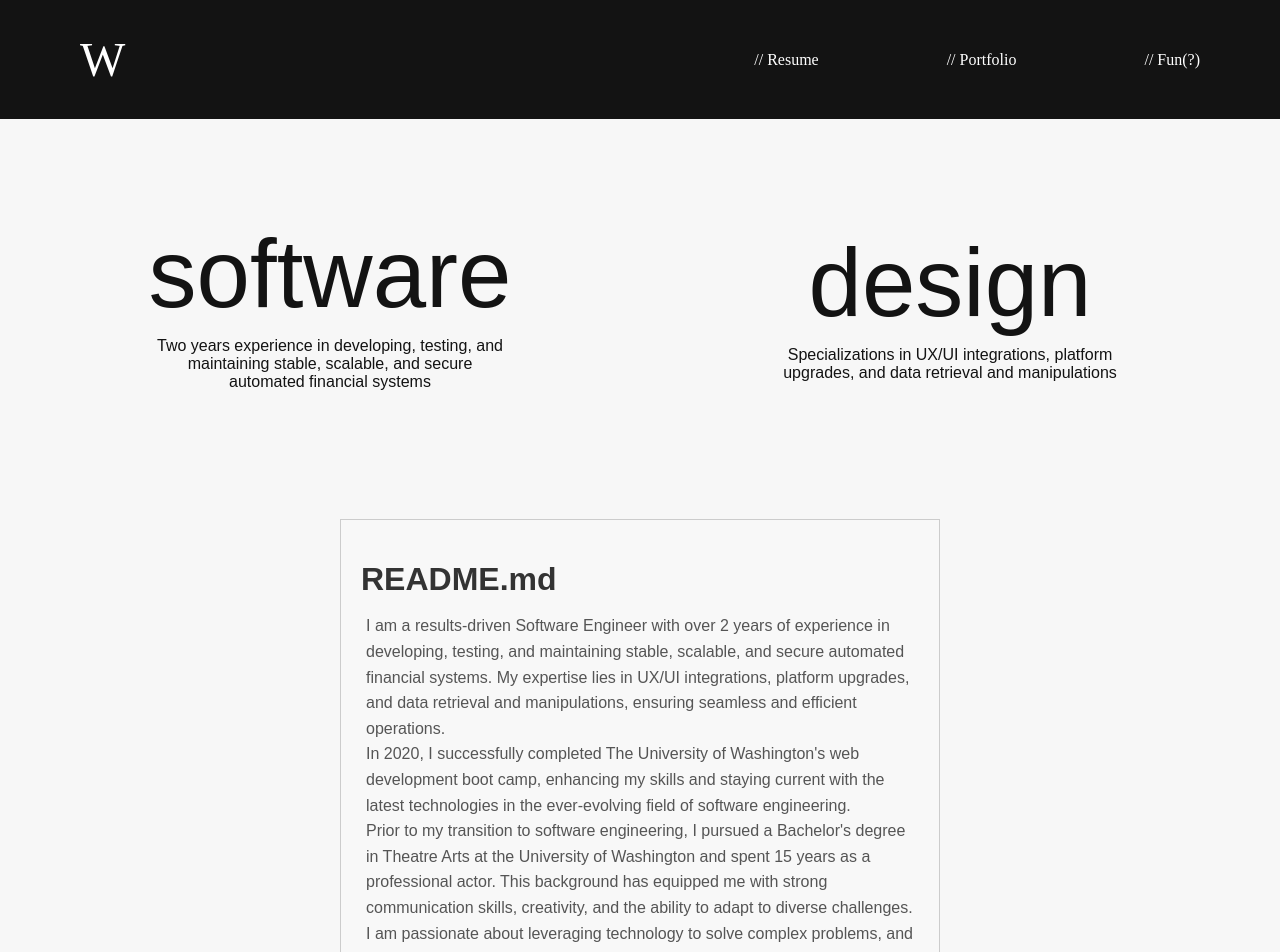
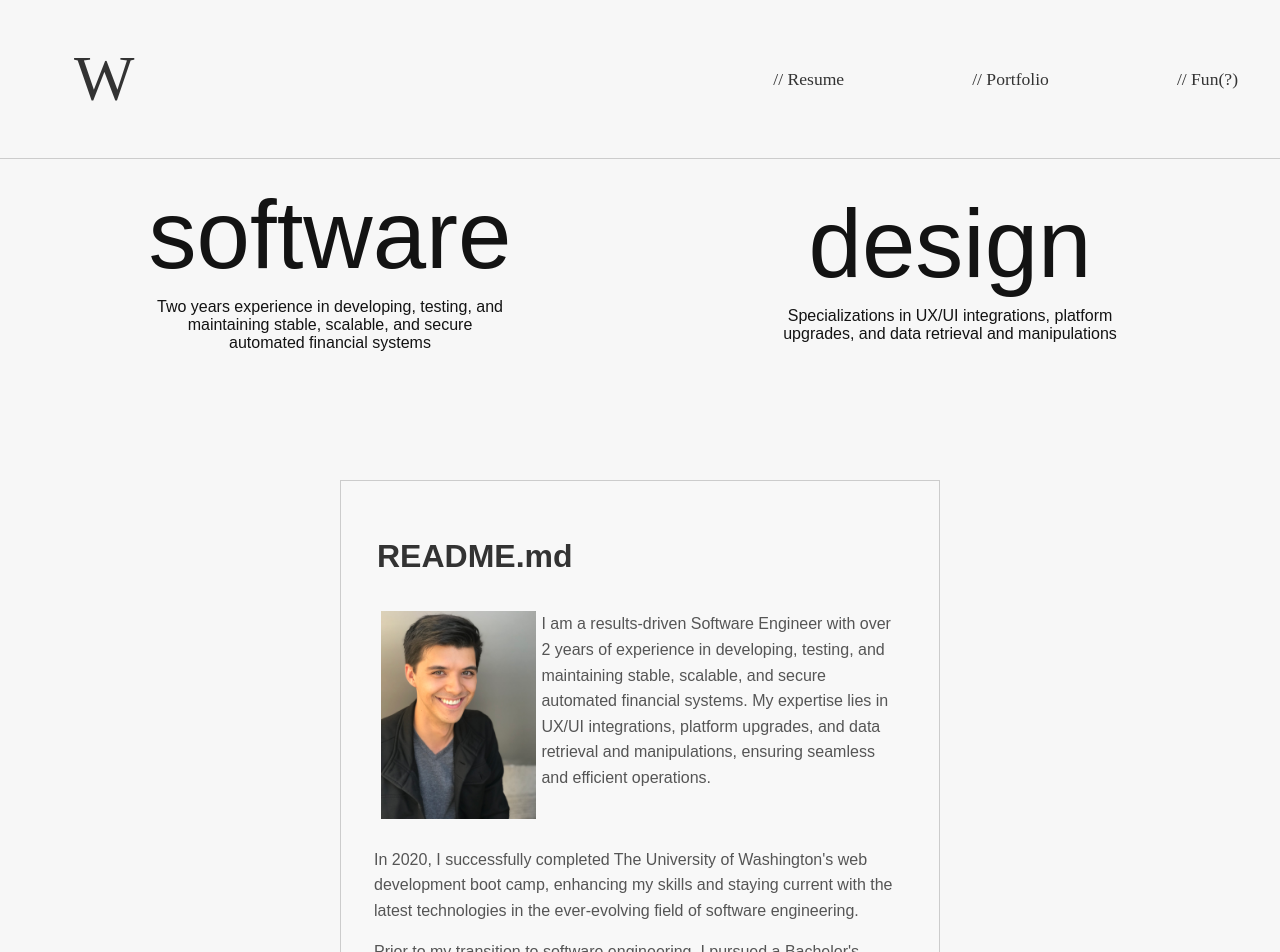
Before and after one commit to wmwassmann/master, a React (Vite) app: page / in a window 1280 px wide. Shown: the top 952 px of the page. Built offline with nearby package versions, Linux system fonts and the light colour scheme.

Commit message:
Updating UI - going to add some simple, yet really cool CSS

```diff
--- a/src/components/Navbar.jsx
+++ b/src/components/Navbar.jsx
@@ -4,16 +4,18 @@ import "../css/navBar.css"
 
 export default function Navbar() {
     return <nav className="navbar-container">
-        <Link to="/" className="site-title">W</Link>
+        <div className="site-title">
+            <Link to="/">W</Link>
+        </div>
         <ul>
-            <li>
-               <Link to="/resume" className="title-name">// Resume</Link>
+            <li className="title-name">
+               <Link to="/resume">// Resume</Link>
             </li>
-            <li>
-               <Link to="/portfolio" className="title-name">// Portfolio</Link>
+            <li  className="title-name">
+               <Link to="/portfolio">// Portfolio</Link>
             </li>
-            <li>
-               <Link to="/game" className="title-name">// Fun(?)</Link>
+            <li  className="title-name">
+               <Link to="/game">// Fun(?)</Link>
             </li>
         </ul>
     </nav>
--- a/src/css/aboutMe.css
+++ b/src/css/aboutMe.css
@@ -10,10 +10,30 @@
   h1 {
     color: #333;
     margin-bottom: 15px;
+    padding: 1rem;
   }
 
   p {
     line-height: 1.6;
     color: #555;
-    margin-bottom: 12px;
+    /* padding: 1rem; */
   }
+
+  .text-body {
+    padding: .5rem;
+  }
+
+
+  .headshot-container {
+    max-width: 100%;
+    max-height: 100%;
+    display: flex;
+    margin: 20px;
+  }
+
+  .headshot {
+    max-width: 100%;
+    max-height: 100%;
+    width: 30%;
+    align-self: flex-start;
+  }
--- a/src/css/homePage.css
+++ b/src/css/homePage.css
@@ -9,6 +9,7 @@
 
 .home-info {
     padding: 5rem;
+    padding-top: 10rem;
     width: 530px;
     display: flex;
     flex-direction: column;
--- a/src/css/navBar.css
+++ b/src/css/navBar.css
@@ -5,13 +5,18 @@
 /* Navbar Global */
 
 .navbar-container {
-    background: #131313;
-    color: rgb(255, 255, 255);
+    position: fixed;
+    top: 0;
+    left: 0;
+    width: 100%;
+    background: #f7f7f7;
+    color: hsl(0, 0%, 100%);
+    border-bottom: 1.5px solid #ccc;
+    padding: 10px;
+    z-index: 100;
     display: flex;
     justify-content: space-between;
-    align-items: stretch;
-    gap: 2rem;
-    padding: 0 3rem;
+    align-items: center;
 }
 
 .navbar-container ul {
@@ -32,16 +37,28 @@
 }
 
 .navbar-container li.active {
-    background-color: rgb(117, 117, 117);
+    background-color: #fff;
+    color: #333;
+    box-shadow: 0 0 10px rgba(0, 0, 0, 0.2);
 }
 
-.navbar-container li:hover, .site-title:hover {
-    background-color: rgb(119, 119, 119);
+.navbar-container li:hover,
+.site-title:hover {
+    background-color: #777;
+    transition: background-color 0.3s;
+    box-shadow: 0 0 5px rgba(0, 0, 0, 0.1);
+    color: hsl(0, 0%, 100%);
+    transform: skew(-20deg);
 }
-
-
 /* Navbar Items */
 
 .site-title {
-    font-size: 3rem;
+    font-size: 4rem;
+    color: #333;
+    margin-left: 2rem;
 }
+
+.title-name {
+    font-size: 1.1rem;
+    color: #333;
+}
--- a/src/pages/AboutMe.jsx
+++ b/src/pages/AboutMe.jsx
@@ -1,20 +1,24 @@
 import React from 'react';
 import '../css/aboutMe.css';
+import headshot from '../assets/headshot.jpg'
 
 const AboutMe = () => {
   return (
     <div className="readme-container">
       <h1>README.md</h1>
-      <p>
-        I am a results-driven Software Engineer with over 2 years of experience in developing, testing, and maintaining stable, scalable, and secure automated financial systems. My expertise lies in UX/UI integrations, platform upgrades, and data retrieval and manipulations, ensuring seamless and efficient operations.
-      </p>
-      <p>
+      <div className='headshot-container'>
+        <img src={headshot} className='headshot' alt="Me" />
+        <p>
+          I am a results-driven Software Engineer with over 2 years of experience in developing, testing, and maintaining stable, scalable, and secure automated financial systems. My expertise lies in UX/UI integrations, platform upgrades, and data retrieval and manipulations, ensuring seamless and efficient operations.
+        </p>
+      </div>
+      <p className='text-body'>
         In 2020, I successfully completed The University of Washington's web development boot camp, enhancing my skills and staying current with the latest technologies in the ever-evolving field of software engineering.
       </p>
-      <p>
+      <p className='text-body'>
         Prior to my transition to software engineering, I pursued a Bachelor's degree in Theatre Arts at the University of Washington and spent 15 years as a professional actor. This background has equipped me with strong communication skills, creativity, and the ability to adapt to diverse challenges.
       </p>
-      <p>
+      <p className='text-body'>
         I am passionate about leveraging technology to solve complex problems, and I am committed to continuous learning and professional growth to stay at the forefront of the rapidly advancing tech industry.
       </p>
     </div>
```
Also changed, not shown: src/assets/headshot.jpg (added).
